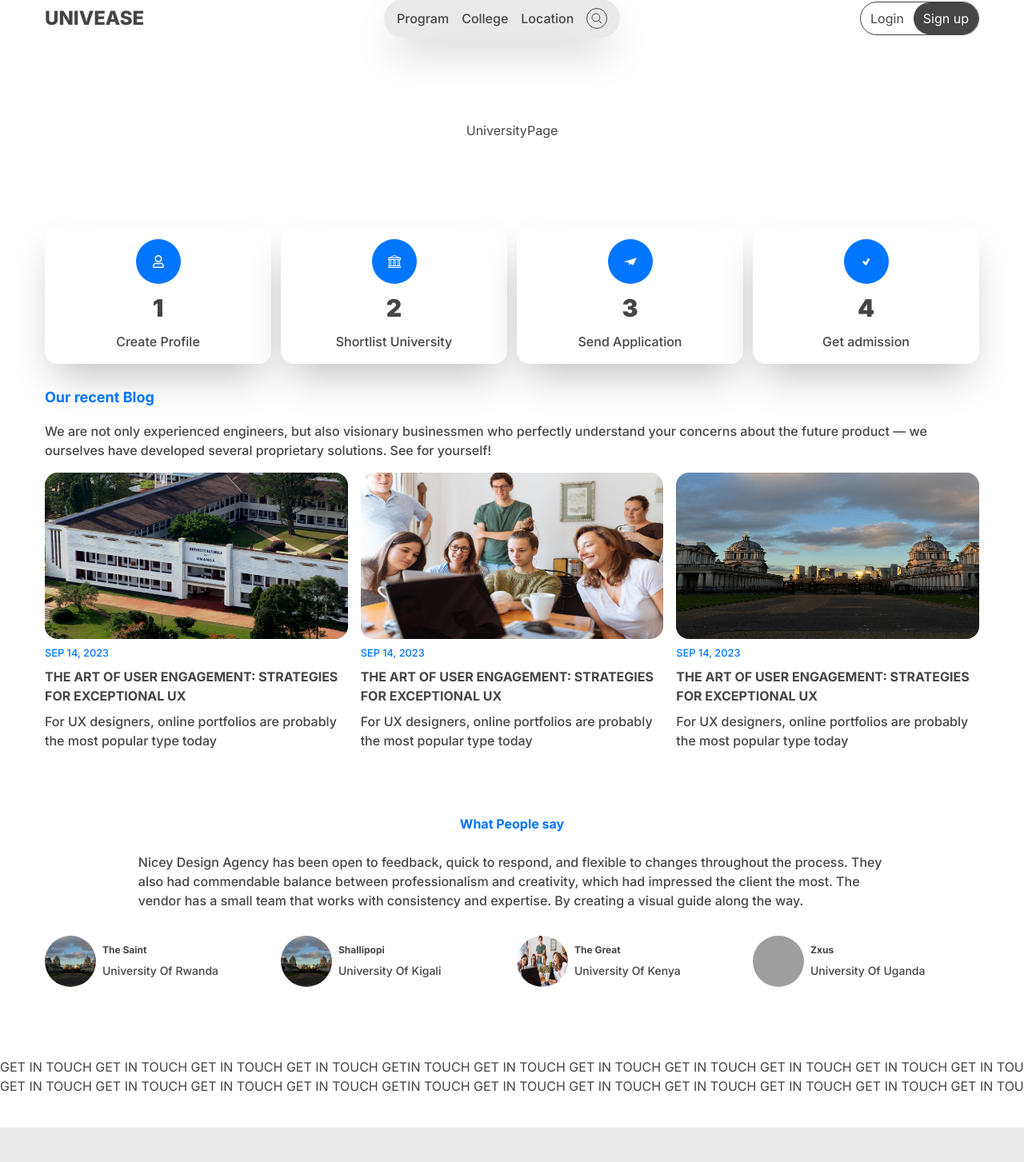
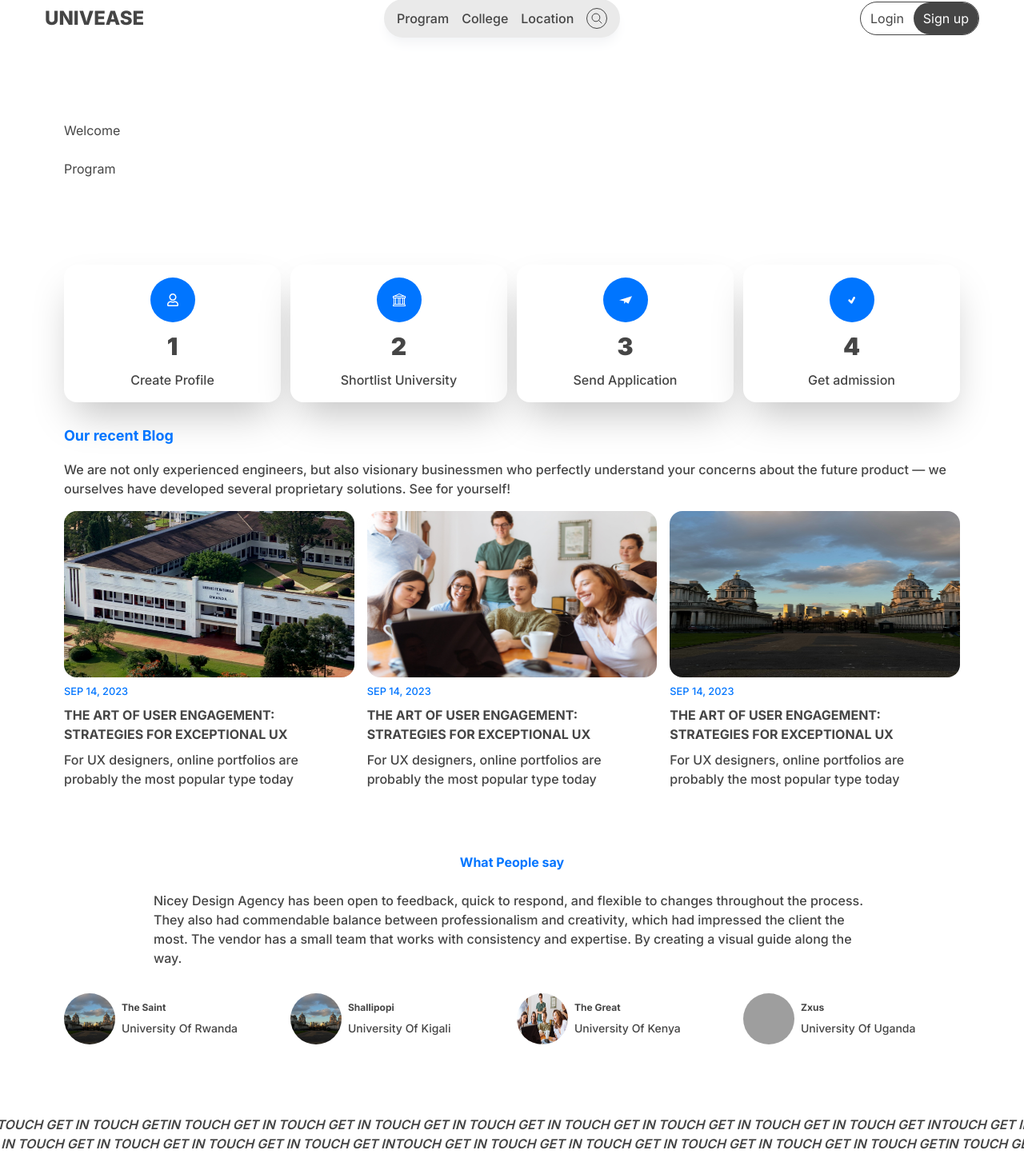
Before and after one commit to FOOORT/univEase, a Next.js app: page /university in a window 1280 px wide. Shown: the part 25-1478 px from the top of the page at 80% size. Built offline with nearby package versions, Linux system fonts and the light colour scheme; grey boxes are pictures that could not be loaded.

Commit message:
Adding GetInTouch

```diff
--- /dev/null
+++ b/src/app/contact/page.jsx
@@ -0,0 +1,5 @@
+const ContactPage = () => {
+  return <div>ContactPage</div>;
+};
+
+export default ContactPage;
--- a/src/app/globals.css
+++ b/src/app/globals.css
@@ -9,7 +9,7 @@
 }
 @layer components {
   .container {
-    @apply lg:px-14 px-7 mx-auto;
+    @apply lg:px-20 px-7 mx-auto;
   }
   .sticky-header {
     @apply top-0 left-0 h-[100px] w-full shadow-sm transition-all bg-bgColor z-40 leading-[100px] sticky;
--- a/src/app/university/page.jsx
+++ b/src/app/university/page.jsx
@@ -2,13 +2,17 @@ import GetInTouch from "@/src/components/HomePape/GetInTouch";
 import Blog from "@/src/components/HomePape/blog/Blog";
 import Count from "@/src/components/HomePape/cards/Count";
 import Testimonial from "@/src/components/HomePape/testimonial/Testimonial";
+import Welcome from "@/src/app/university/welcome/Welcome";
+import Program from "@/src/app/university/program/Program";
 
 const UniversityPage = () => {
   return (
     <>
-      <div className="flex items-center justify-center py-20">
-        UniversityPage
+      <div className="flex flex-col gap-6 container py-20">
+        <Welcome />
+        <Program />
       </div>
+
       <Count />
       <Blog />
       <Testimonial />
--- /dev/null
+++ b/src/app/university/program/Program.jsx
@@ -0,0 +1,5 @@
+const Program = () => {
+  return <div>Program</div>;
+};
+
+export default Program;
--- /dev/null
+++ b/src/app/university/welcome/Welcome.jsx
@@ -0,0 +1,8 @@
+
+const Welcome = () => {
+  return (
+    <div>Welcome</div>
+  )
+}
+
+export default Welcome
--- a/src/components/HomePape/GetInTouch.jsx
+++ b/src/components/HomePape/GetInTouch.jsx
@@ -1,16 +1,16 @@
-import React from "react";
-
+import Link from "next/link";
 const GetInTouch = () => {
   return (
+    <Link href="/contact">
       <div className="pb-10 text-nowrap overflow-hidden ">
-      <p>
+        <p className="animate-marquee italic font-semibold">
           GET IN TOUCH GET IN TOUCH GET IN TOUCH GET IN TOUCH GETIN TOUCH GET IN
           TOUCH GET IN TOUCH GET IN TOUCH GET IN TOUCH GET IN TOUCH GET IN TOUCH
           GET IN TOUCH GET INTOUCH GET IN TOUCH GET IN TOUCH GET IN TOUCH GET IN
           TOUCH GET IN TOUCH GETIN TOUCH GET IN TOUCH GET IN TOUCH GET IN TOUCH
           GET IN TOUCH
         </p>
-      <p>
+        <p className="animate-marquee2 italic font-semibold  ">
           GET IN TOUCH GET IN TOUCH GET IN TOUCH GET IN TOUCH GETIN TOUCH GET IN
           TOUCH GET IN TOUCH GET IN TOUCH GET IN TOUCH GET IN TOUCH GET IN TOUCH
           GET IN TOUCH GET INTOUCH GET IN TOUCH GET IN TOUCH GET IN TOUCH GET IN
@@ -18,6 +18,7 @@ const GetInTouch = () => {
           GET IN TOUCH
         </p>
       </div>
+    </Link>
   );
 };
 
--- a/src/components/Navbar/NavLinks/NavLinks.jsx
+++ b/src/components/Navbar/NavLinks/NavLinks.jsx
@@ -20,7 +20,7 @@ const NavLinks = () => {
   ];
 
   return (
-    <ul className="hidden lg:flex gap-4 items-center px-4 max-h-6 bg-bgSoft rounded-full py-6 shadow-2xl cursor-pointer ">
+    <ul className="hidden lg:flex gap-4 items-center px-4 max-h-6 bg-bgSoft rounded-full py-6 shadow-lg shadow-gray-100 cursor-pointer ">
       {linkdata.map((item, index) => (
         <li key={index} className=" w-full h-full font-medium ">
           {item.display}
--- a/tailwind.config.ts
+++ b/tailwind.config.ts
@@ -16,6 +16,20 @@ module.exports = {
         textSoft: "#454545",
         btn: "#0075FF",
       },
+      animation: {
+        marquee: "marquee 25s linear infinite",
+        marquee2: "marquee2 25s linear infinite",
+      },
+      keyframes: {
+        marquee: {
+          "0%": { transform: "translateX(0%)" },
+          "100%": { transform: "translateX(-100%)" },
+        },
+        marquee2: {
+          "0%": { transform: "translateX(-100%)" },
+          "100%": { transform: "translateX(0%)" },
+        },
+      },
     },
   },
   plugins: [],
```
Lines whose indentation alone changed are shown as unchanged.
